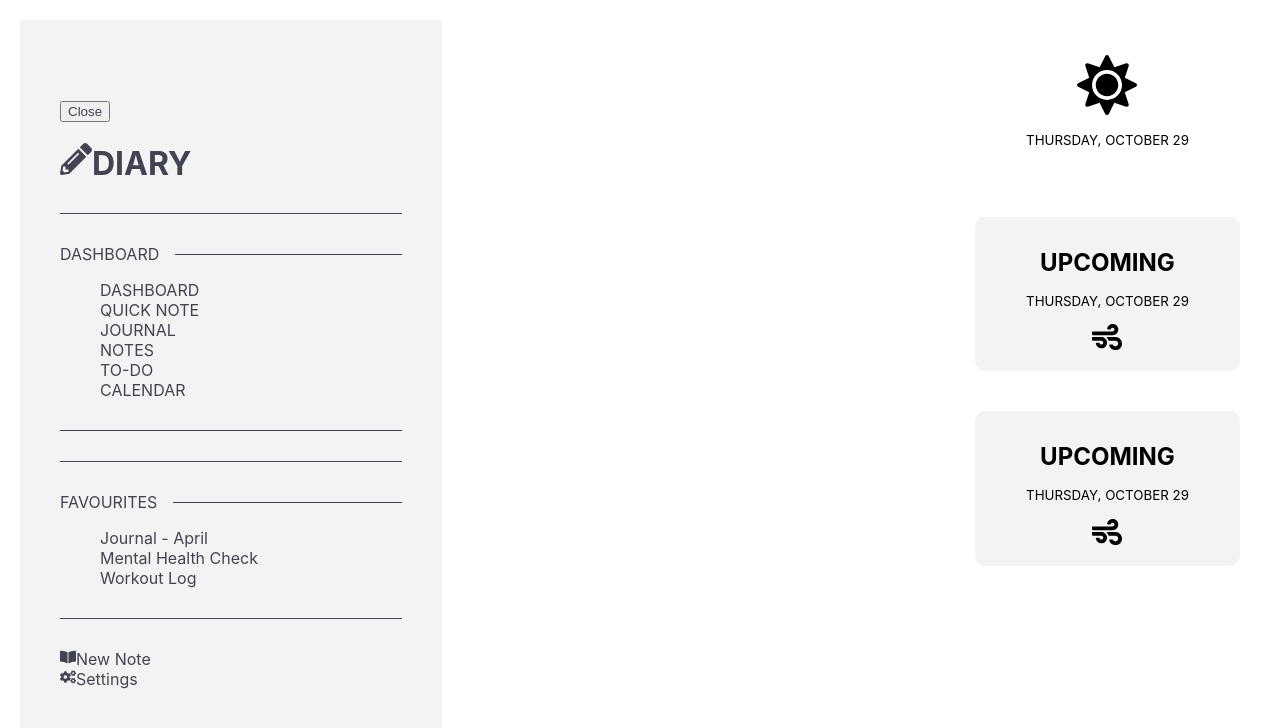
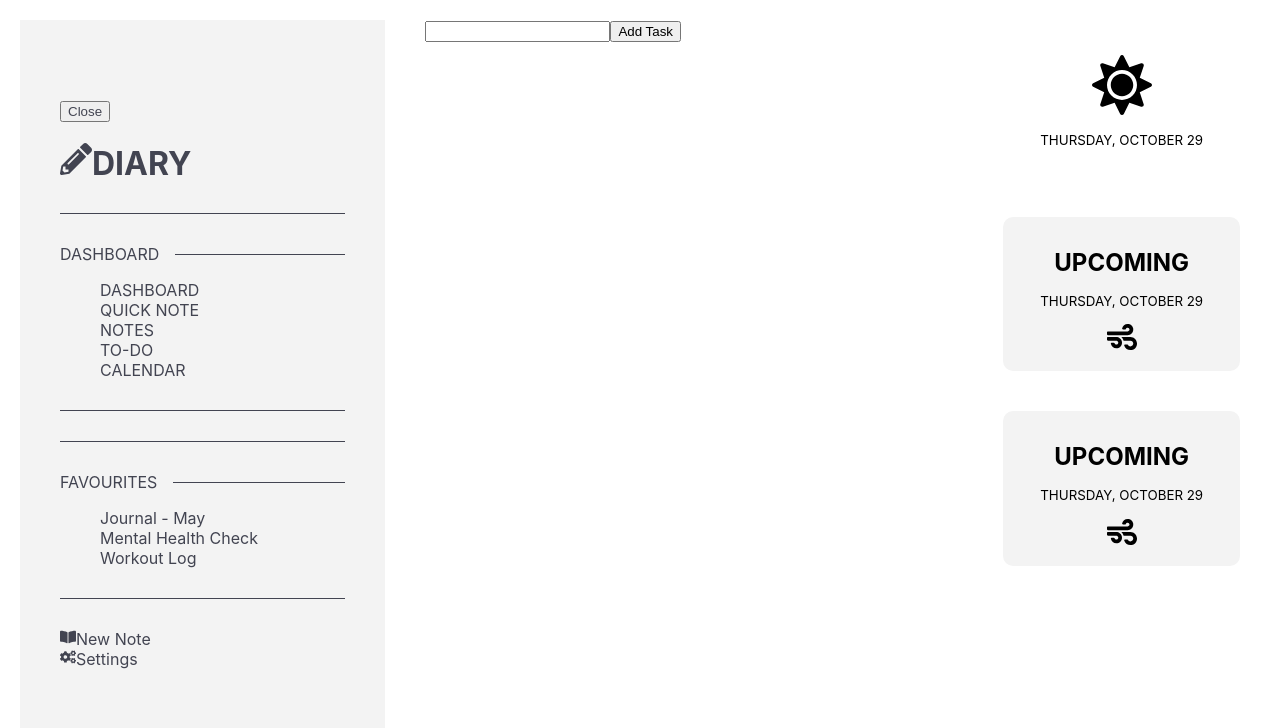
Before and after one commit to ShaanCoding/Archived, a React (Create React App) app in the folder react-diary/: page /to-do in a window 1280 px wide. Both pictures are taken after a click on the button "Open". Shown: the top 728 px of the page. Built offline with nearby package versions, Linux system fonts and the light colour scheme; data requests are answered from the project's data file.

Commit message:
Partly Implemented A To Do List

```diff
--- a/react-diary/db.json
+++ b/react-diary/db.json
@@ -39,6 +39,23 @@
     }
   ],
   "quick-note": {
-    "name": "aaa"
-  }
+    "name": "saddsd"
+  },
+  "favourites": [
+    {
+      "id": 1,
+      "favouriteName": "Journal - May",
+      "favouriteURL": "journal-may"
+    },
+    {
+      "id": 2,
+      "favouriteName": "Mental Health Check",
+      "favouriteURL": "mental-health-check"
+    },
+    {
+      "id": 3,
+      "favouriteName": "Workout Log",
+      "favouriteURL": "workout-log"
+    }
+  ]
 }
--- a/react-diary/src/App.tsx
+++ b/react-diary/src/App.tsx
@@ -8,6 +8,7 @@ import {
 } from "react-router-dom";
 import Dashboard from "./Pages/Dashboard";
 import QuickNote from "./Pages/QuickNote";
+import ToDo from "./Pages/ToDo";
 
 function App() {
   return (
@@ -24,6 +25,9 @@ function App() {
             <Route path="/quick-note">
               <QuickNote />
             </Route>
+            <Route path="/to-do">
+              <ToDo />
+            </Route>
           </Switch>
         </div>
         <div style={{ flexGrow: 1 }}>
--- a/react-diary/src/Components/SideBar.tsx
+++ b/react-diary/src/Components/SideBar.tsx
@@ -1,20 +1,20 @@
 import { useEffect, useState } from "react";
 import { FaPencilAlt, FaBookOpen, FaCogs } from "react-icons/fa";
 import { NavLink } from "react-router-dom";
-import { IRecentNotes } from "./Interfaces";
-import { fetchNotes } from "./TodayRecentQuickNote";
+import { IFavourites, IRecentNotes } from "./Interfaces";
+import { fetchFavourites, fetchNotes } from "./TodayRecentQuickNote";
 
 const SideBar: React.FC = (props) => {
   const [openNav, setOpenNav] = useState(false);
-  const [recentNotes, setRecentNotes] = useState<IRecentNotes[]>([]);
+  const [favourites, setFavourites] = useState<IFavourites[]>([]);
 
   useEffect(() => {
-    const getNotes = async () => {
-      const notesFromServer = await fetchNotes();
-      setRecentNotes(notesFromServer);
+    const getFavourites = async () => {
+      const favouritesFromServer = await fetchFavourites();
+      setFavourites(favouritesFromServer);
     };
 
-    getNotes();
+    getFavourites();
   }, []);
 
   return (
@@ -45,11 +45,6 @@ const SideBar: React.FC = (props) => {
                 </NavLink>
               </li>
               <li>
-                <NavLink exact to="/journal">
-                  JOURNAL
-                </NavLink>
-              </li>
-              <li>
                 <NavLink exact to="/notes">
                   NOTES
                 </NavLink>
@@ -73,10 +68,10 @@ const SideBar: React.FC = (props) => {
             <p className="line-text">FAVOURITES</p>
 
             <ul>
-              {recentNotes.map((recentNote) => (
+              {favourites.map((favourite) => (
                 <li>
-                  <NavLink exact to={recentNote.noteURL}>
-                    {recentNote.noteName}
+                  <NavLink exact to={favourite.favouriteURL}>
+                    {favourite.favouriteName}
                   </NavLink>
                 </li>
               ))}
--- /dev/null
+++ b/react-diary/src/Components/To Do Component/Header.tsx
@@ -0,0 +1,35 @@
+import { useState } from "react";
+import { ITask } from "../Interfaces";
+import TaskList from "./TaskList";
+
+const Header: React.FC<{ addTask: (task: ITask) => void }> = (props) => {
+  const [task, setTask] = useState<string>("");
+
+  return (
+    <div>
+      <input
+        type="textfield"
+        value={task}
+        onChange={(e) => {
+          setTask(e.target.value);
+        }}
+      />
+
+      <button
+        onClick={() => {
+          if (task) {
+            props.addTask({
+              id: 5,
+              isDone: false,
+              taskName: task,
+            });
+          }
+        }}
+      >
+        Add Task
+      </button>
+    </div>
+  );
+};
+
+export default Header;
--- /dev/null
+++ b/react-diary/src/Components/To Do Component/Task.tsx
@@ -0,0 +1,13 @@
+import { ITask } from "../Interfaces";
+
+const Task: React.FC<{ task: ITask; onDelete: () => void }> = (props) => {
+  return (
+    <div>
+      <input type="checkbox" checked={props.task.isDone} />
+      <p>{props.task.taskName}</p>
+      <button onClick={() => props.onDelete()}>Delete</button>
+    </div>
+  );
+};
+
+export default Task;
--- /dev/null
+++ b/react-diary/src/Components/To Do Component/TaskList.tsx
@@ -0,0 +1,21 @@
+import { ITask } from "../Interfaces";
+import Task from "./Task";
+
+const TaskList: React.FC<{
+  taskList: ITask[];
+  onDelete: (id: number) => void;
+}> = (props) => {
+  const taskMap = props.taskList.map((task: ITask) => (
+    <Task
+      task={task}
+      key={task.id}
+      onDelete={() => {
+        props.onDelete(task.id);
+      }}
+    />
+  ));
+
+  return <div>{taskMap}</div>;
+};
+
+export default TaskList;
--- a/react-diary/src/Components/TodayRecentQuickNote.ts
+++ b/react-diary/src/Components/TodayRecentQuickNote.ts
@@ -55,6 +55,12 @@ const serverSetQuickNotes = async (newNotes: IQuickNote) => {
   await axios.put("/quick-note/", newNotes);
 };
 
+// Fetch Favourites
+const fetchFavourites = async () => {
+  const res = await axios.get("/favourites/");
+  return res.data;
+};
+
 export {
   fetchTodays,
   addToday,
@@ -62,4 +68,5 @@ export {
   fetchNotes,
   fetchQuickNotes,
   serverSetQuickNotes,
+  fetchFavourites,
 };
--- /dev/null
+++ b/react-diary/src/Pages/ToDo.tsx
@@ -0,0 +1,27 @@
+import React, { useState } from "react";
+import { ITask } from "../Components/Interfaces";
+import Header from "../Components/To Do Component/Header";
+import TaskList from "../Components/To Do Component/TaskList";
+
+const ToDo: React.FC = (props) => {
+  // Tracks all tasks
+  const [tasks, setTasks] = useState<ITask[]>([]);
+
+  return (
+    <div>
+      <Header
+        addTask={(task) => {
+          setTasks([...tasks, task]);
+        }}
+      />
+      <TaskList
+        taskList={tasks}
+        onDelete={(id: number) => {
+          setTasks(tasks.filter((task: ITask) => task.id !== id));
+        }}
+      />
+    </div>
+  );
+};
+
+export default ToDo;
```
Also changed, not shown: react-diary/src/Components/Interfaces.ts (+12 -0 lines).
